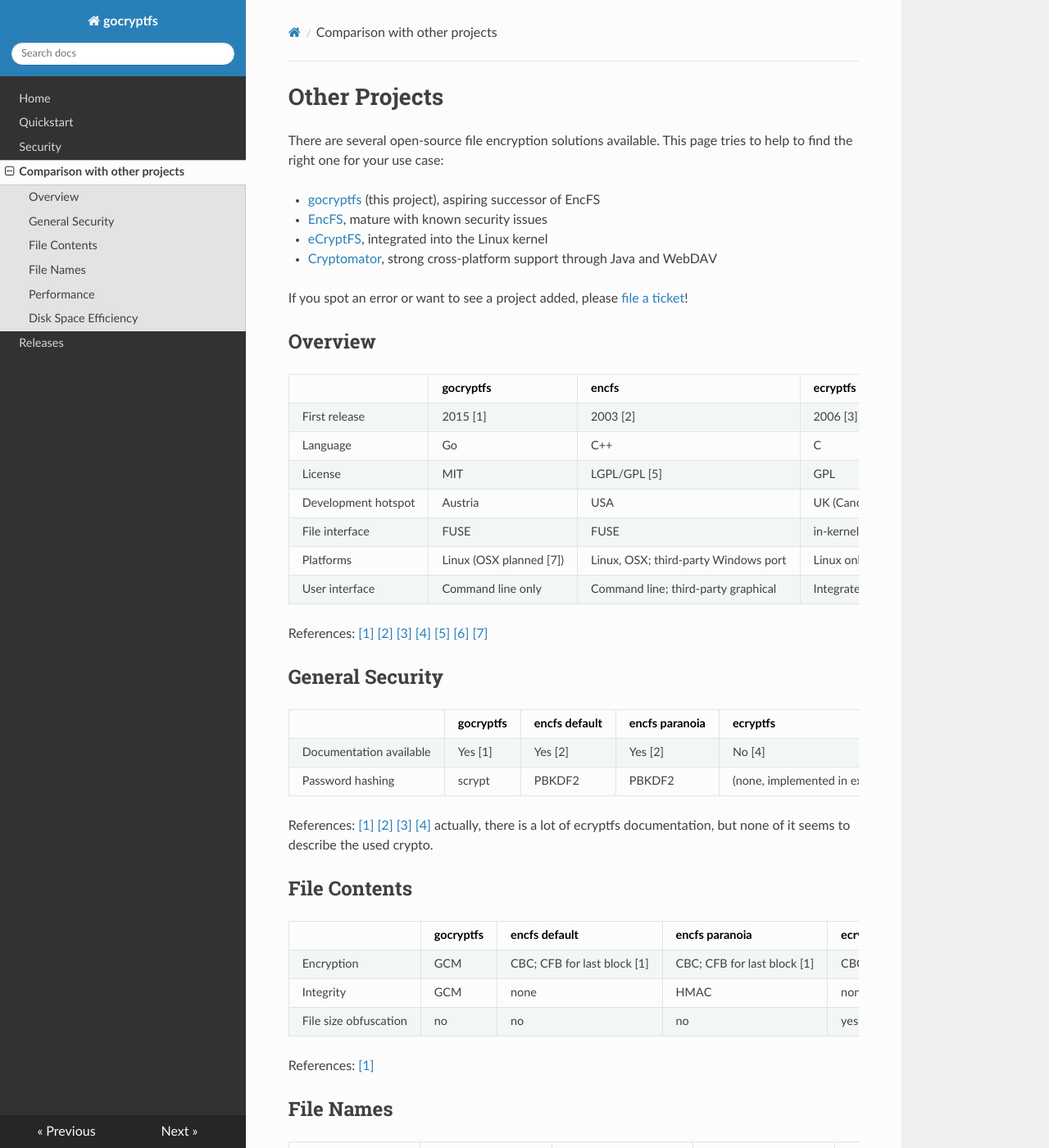
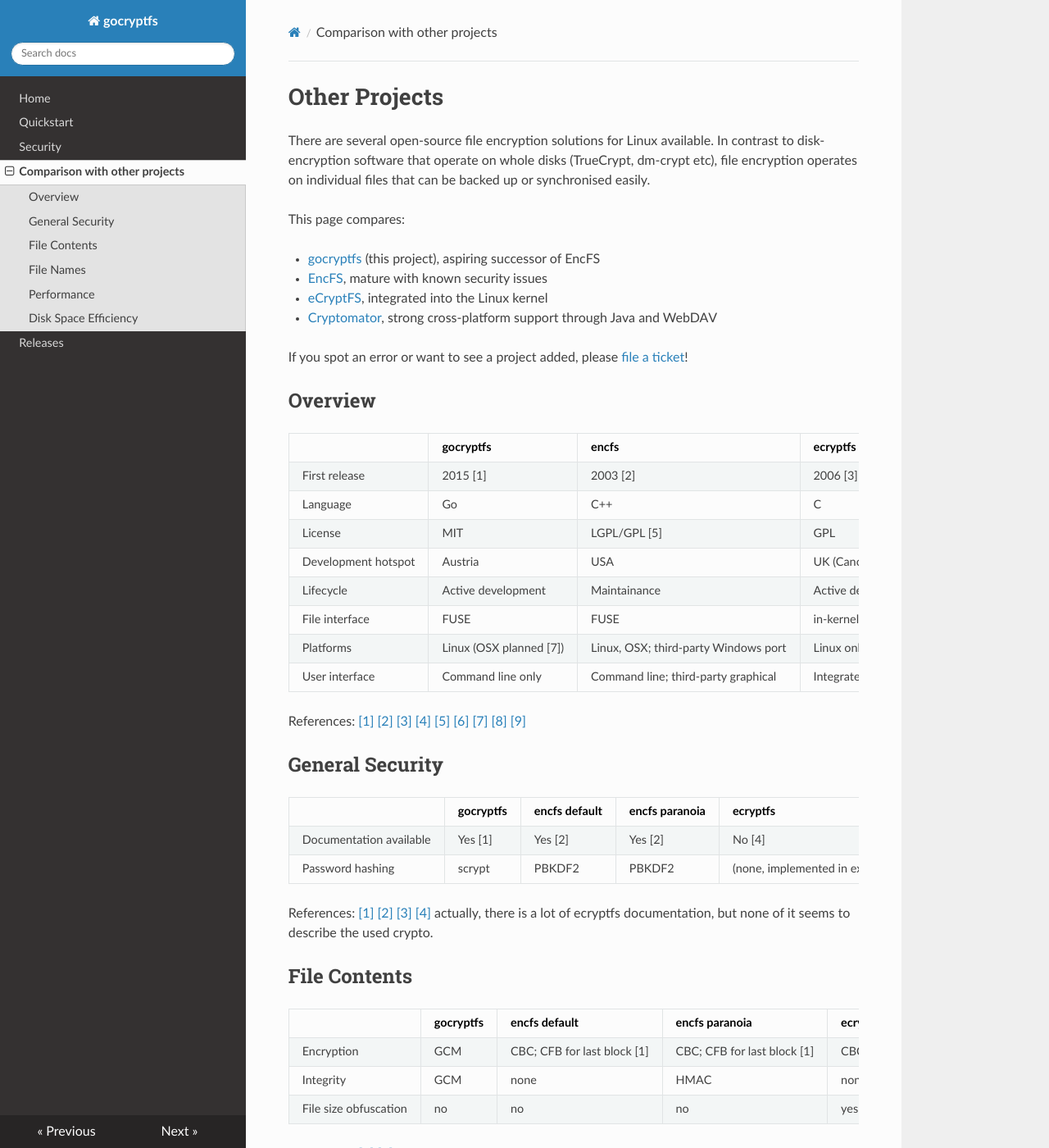
Before and after one commit to rfjakob/gocryptfs-website, an MkDocs documentation site: the page built from docs/comparison.md, in a window 1280 px wide and 1400 px high. Shown: the whole window at 82% size. Built offline with MkDocs 1.6.1, drawn with Linux system fonts in a browser that asks for light colours; nearby versions of some CDN libraries; old or Windows-style settings are respelled for this version of MkDocs.

Commit message:
Integrate feedback from cryptomator team

```diff
--- a/docs/comparison.md
+++ b/docs/comparison.md
@@ -1,8 +1,11 @@
 Other Projects
 ==============
 
-There are several open-source file encryption solutions available.
-This page tries to help to find the right one for your use case:
+There are several open-source file encryption solutions for Linux available. In contrast
+to disk-encryption software that operate on whole disks (TrueCrypt, dm-crypt etc), file
+encryption operates on individual files that can be backed up or synchronised easily.
+
+This page compares:
 
 * [gocryptfs](https://nuetzlich.net/gocryptfs/) (this project), aspiring successor of EncFS
 * [EncFS](https://github.com/vgough/encfs), mature with known security issues
@@ -15,15 +18,17 @@ If you spot an error or want to see a project added, please
 Overview
 --------
 
-|                     |        gocryptfs        |                encfs                 |           ecryptfs          |     cryptomator     |
-| ------------------- | ----------------------- | ------------------------------------ | --------------------------- | ------------------- |
-| First release       | 2015 [1]                | 2003 [2]                             | 2006 [3]                    | 2014 [4]            |
-| Language            | Go                      | C++                                  | C                           | Java                |
-| License             | MIT                     | LGPL/GPL [5]                         | GPL                         | Apache/BSD/MIT [6]  |
-| Development hotspot | Austria                 | USA                                  | UK (Canonical Ltd)          | Germany             |
-| File interface      | FUSE                    | FUSE                                 | in-kernel filesystem        | WebDAV              |
-| Platforms           | Linux (OSX planned [7]) | Linux, OSX; third-party Windows port | Linux only                  | Linux, OSX, Windows |
-| User interface      | Command line only       | Command line; third-party graphical  | Integrated in login process | Graphical only      |
+|                     |        gocryptfs        |                encfs                 |           ecryptfs          |               cryptomator                |
+| ------------------- | ----------------------- | ------------------------------------ | --------------------------- | ---------------------------------------- |
+| First release       | 2015 [1]                | 2003 [2]                             | 2006 [3]                    | 2014 [4]                                 |
+| Language            | Go                      | C++                                  | C                           | Java                                     |
+| License             | MIT                     | LGPL/GPL [5]                         | GPL                         | MIT                                      |
+| Development hotspot | Austria                 | USA                                  | UK (Canonical Ltd)          | Germany                                  |
+| Lifecycle           | Active development      | Maintainance                         | Active development [9]      | Active development                       |
+| File interface      | FUSE                    | FUSE                                 | in-kernel filesystem        | WebDAV                                   |
+| Platforms           | Linux (OSX planned [7]) | Linux, OSX; third-party Windows port | Linux only                  | Linux, OSX, Windows                      |
+| User interface      | Command line only       | Command line; third-party graphical  | Integrated in login process | Graphical only; Command line planned [8] |
+
 
 
 References:
@@ -34,6 +39,8 @@ References:
 [[5]](https://github.com/vgough/encfs/blob/master/COPYING)
 [[6]](https://github.com/cryptomator/cryptomator/tree/master/LICENSES)
 [[7]](https://github.com/rfjakob/gocryptfs/issues/15)
+[[8]](https://github.com/cryptomator/cryptomator/issues/43)
+[[9]](https://git.kernel.org/cgit/linux/kernel/git/torvalds/linux.git/log/fs/ecryptfs)
 
 
 General Security
@@ -57,14 +64,15 @@ it seems to describe the used crypto.
 File Contents
 -------------
 
-|                       | gocryptfs |        encfs default        |        encfs paranoia       |        ecryptfs       |     cryptomator      |
-| --------------------- | --------- | --------------------------- | --------------------------- | --------------------- | -------------------- |
-| Encryption            | GCM       | CBC; CFB for last block [1] | CBC; CFB for last block [1] | CBC                   | CTR with random IV   |
-| Integrity             | GCM       | none                        | HMAC                        | none                  | HMAC                 |
-| File size obfuscation | no        | no                          | no                          | yes (4 KB increments) | yes (random padding) |
+|                       | gocryptfs |        encfs default        |        encfs paranoia       |        ecryptfs       |      cryptomator       |
+| --------------------- | --------- | --------------------------- | --------------------------- | --------------------- | ---------------------- |
+| Encryption            | GCM       | CBC; CFB for last block [1] | CBC; CFB for last block [1] | CBC                   | CTR with random IV [2] |
+| Integrity             | GCM       | none                        | HMAC                        | none                  | HMAC                   |
+| File size obfuscation | no        | no                          | no                          | yes (4 KB increments) | yes (random padding)   |
 
 References:
 [[1]](https://github.com/vgough/encfs/issues/9)
+[[2]](https://github.com/cryptomator/cryptomator/issues/128#issuecomment-168942517)
 
 File Names
 ----------
```
